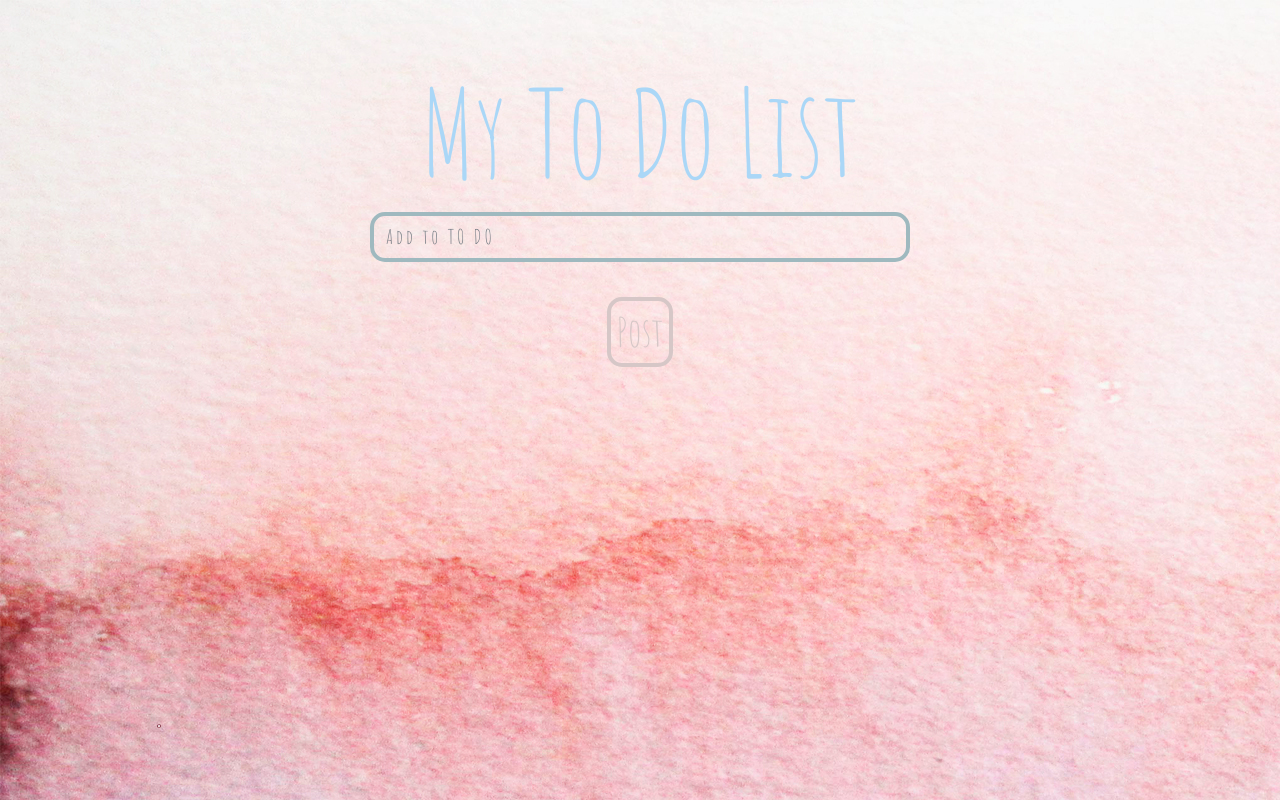
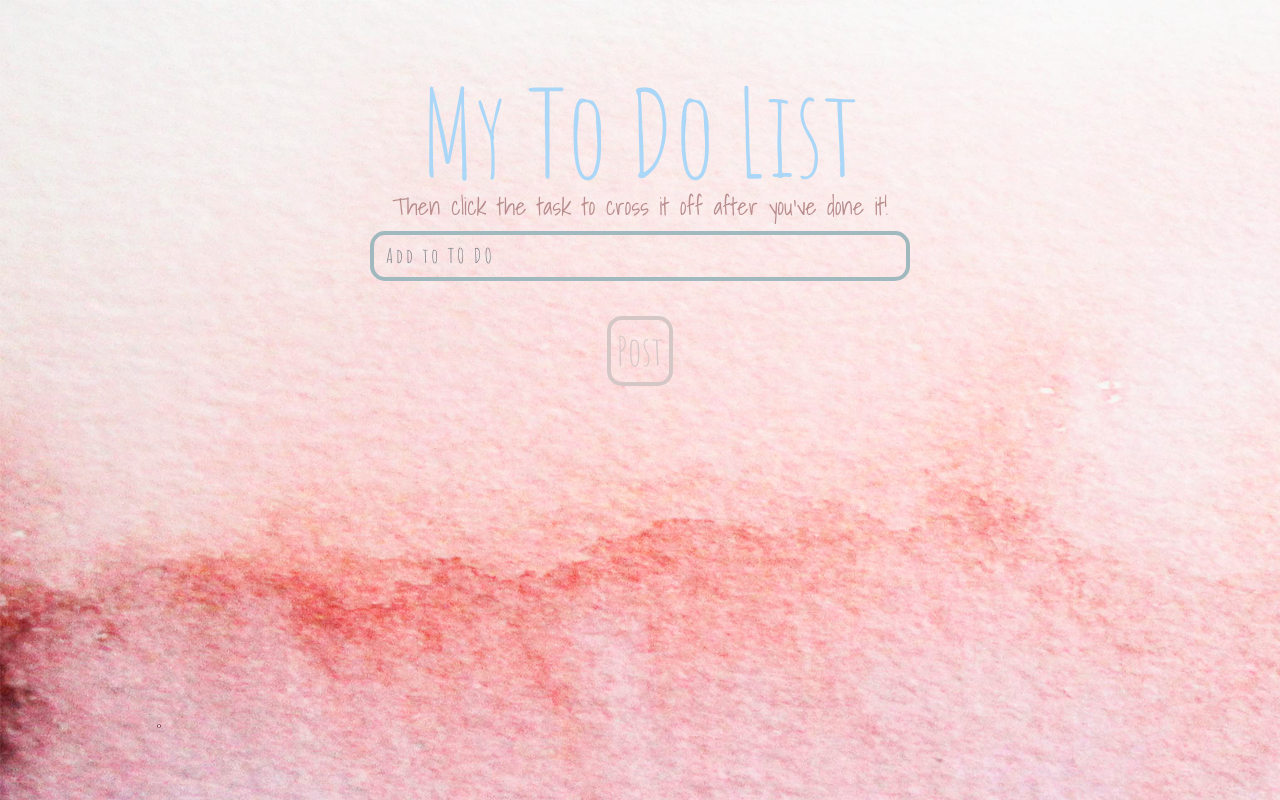
Before and after one commit to WDI-SEA/jquery-todo-ATX, a plain HTML site: page Starter-Code/index.html in a window 1280 px wide. Drawn offline with nearby package versions, Linux system fonts and the light colour scheme.

Commit message:
can cross off li on click

```diff
--- a/Starter-Code/app.js
+++ b/Starter-Code/app.js
@@ -7,4 +7,9 @@ $('#postInputForm').on('submit', (e) => {
 	console.log($('#postInput').val());
 	$('ul').append("<li>" + $('#postInput').val() + "</li>");
 	$('#postInput').val('');
+
+	$('li').on('click', (e) => {
+		console.log('list item was clicked');
+		$('li').css("text-decoration", "line-through");
+	})
 });
--- a/Starter-Code/index.html
+++ b/Starter-Code/index.html
@@ -11,6 +11,7 @@
   <body>
     <div class = "container">
 		<h1>My To Do List</h1>
+    <h4>Then click the task to cross it off after you've done it!</h4>
 
     <div class = "row">
       <div class = "col-md-6 offset-3">
@@ -24,16 +25,8 @@
      </div>
 
     <ul>
-     <!--  <li>look grumpy</li> -->
     </ul>
     </div>
-      <!-- This is a where you could add a <form>
-      that accepts in <input> field,
-      don't forget to add a submit button to your form  -->
-
-
-    <!-- You also need a place to append your jQuery logic to the DOM (your list).
-    Perhaps you could try using tags such as <ol> or <ul> -->
 <script
   src="https://code.jquery.com/jquery-3.3.1.js"
   integrity="sha256-2Kok7MbOyxpgUVvAk/HJ2jigOSYS2auK4Pfzbm7uH60="
--- a/Starter-Code/style.css
+++ b/Starter-Code/style.css
@@ -7,6 +7,14 @@ h1 {
 	font-family: 'Amatic SC', cursive;
 	font-size: 120px;
 	color: #aad7f7;
+}
+h4 {
+	font-family: 'Shadows Into Light', cursive;
+	color: #B88C8C;
+	text-align: center;
+	margin-top: -20px;
+	margin-bottom: 10px;
+
 }
 ul {
 	list-style: none;
```
